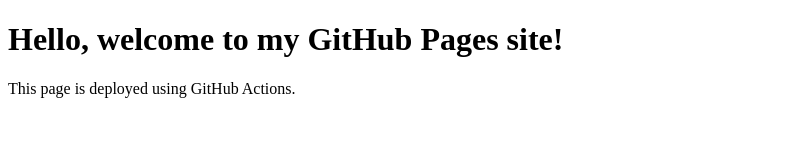
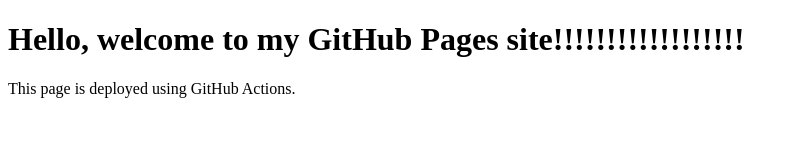
Before and after one commit to Kaif786khan/cicd, a plain HTML site: page index.html in a window 1280 px wide. Shown: the whole page, without its empty margins (0-797 px from the left). Drawn offline with Linux system fonts and the light colour scheme.

Commit message:
Update index.html

```diff
--- a/index.html
+++ b/index.html
@@ -6,7 +6,7 @@
   <title>Simple HTML Page</title>
 </head>
 <body>
-  <h1>Hello, welcome to my GitHub Pages site!</h1>
+  <h1>Hello, welcome to my GitHub Pages site!!!!!!!!!!!!!!!!!!</h1>
   <p>This page is deployed using GitHub Actions. </p>
 </body>
 </html>
```
